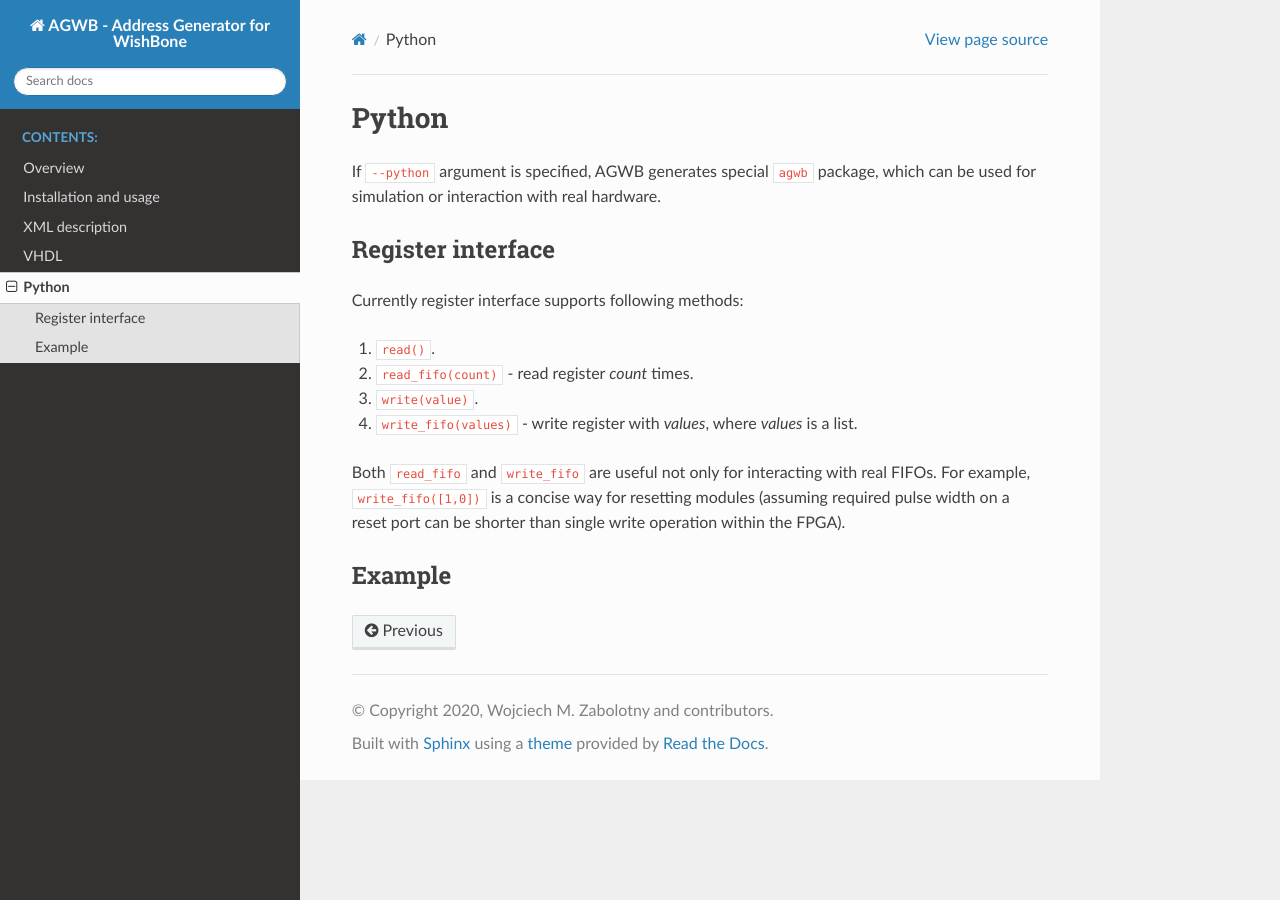
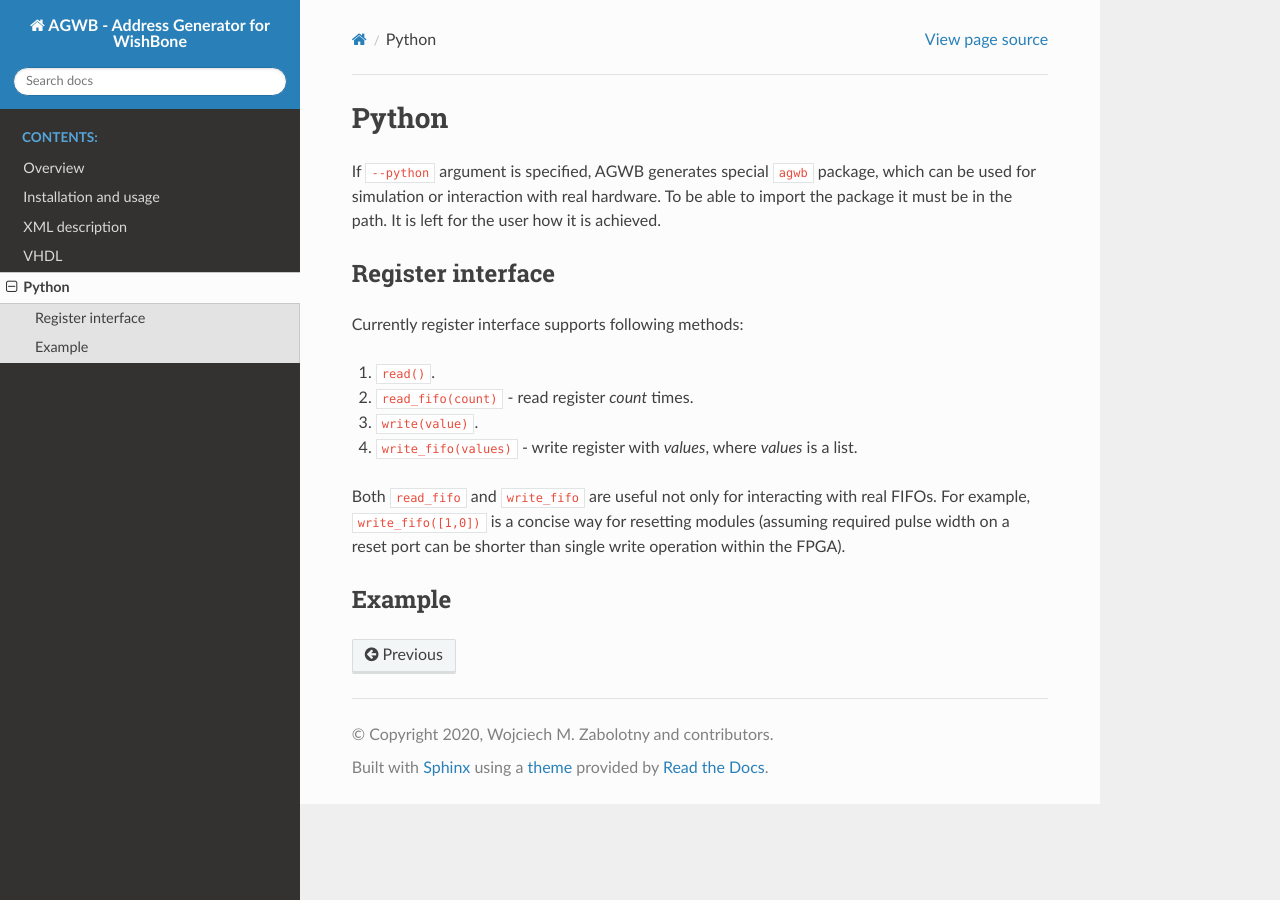
Before and after one commit to wzab/agwb, a Sphinx documentation site: the page built from doc/python.rst, in a window 1280 px wide. Built offline with Sphinx 7.4.7 and the Read the Docs theme 2.0.0, drawn with Linux system fonts in a browser that asks for light colours.

Commit message:
More Python docs.

```diff
--- a/doc/python.rst
+++ b/doc/python.rst
@@ -2,6 +2,8 @@ Python
 ------
 
 If :code:`--python` argument is specified, AGWB generates special :code:`agwb` package, which can be used for simulation or interaction with real hardware.
+To be able to import the package it must be in the path.
+It is left for the user how it is achieved.
 
 Register interface
 ##################
```
